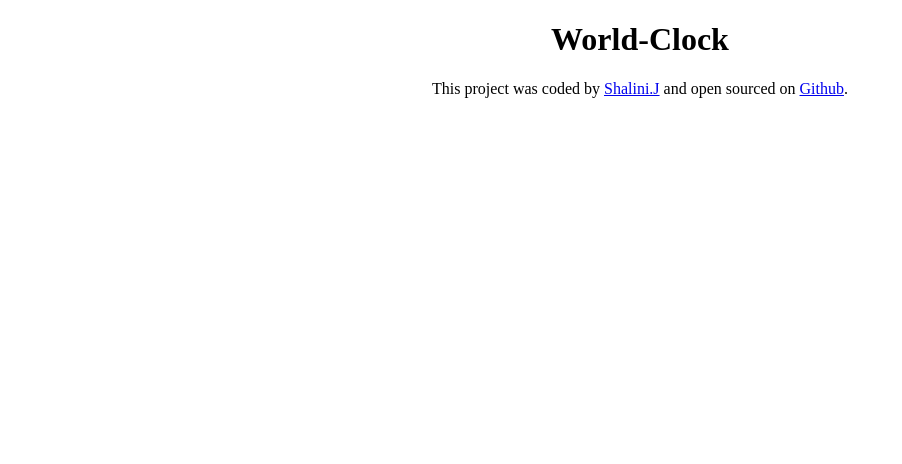
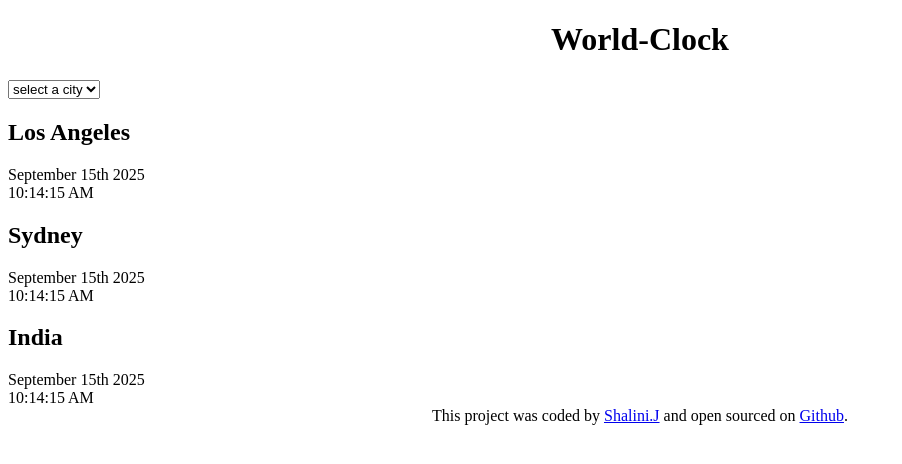
Before and after one commit to Shalini-jadala/World-Clock, a plain HTML site: page index.html in a window 1280 px wide. Shown: the whole page, without its empty margins (0-902 px from the left). Drawn offline with Linux system fonts and the light colour scheme.

Commit message:
added basic html

```diff
--- a/index.html
+++ b/index.html
@@ -7,7 +7,36 @@
     <title>World-Clock</title>
 </head>
 <body>
+    <div class="container">
     <h1>World-Clock</h1>
+
+    <select>
+        <option value="">select a city</option>
+        <option value="">America</option>
+        <option value="">Sydney</option>
+        <option value="">India</option>
+        <option value="">Paris</option>
+    </select>
+    <div class="city-name">
+        <h2>Los Angeles </h2>
+        <div class="date">September 15th 2025</div>
+        <div class="time">10:14:15 AM</div>
+    </div>
+
+    <div class="city-name">
+        <h2>Sydney </h2>
+        <div class="date">September 15th 2025</div>
+        <div class="time">10:14:15 AM</div>
+    </div>
+
+    <div class="city-name">
+        <h2>India </h2>
+        <div class="date">September 15th 2025</div>
+        <div class="time">10:14:15 AM</div>
+    </div>
+
+
+    </div>
 
     <footer>
         This project was coded by <a href="https://github.com/Shalini-jadala" target="_blank"> Shalini.J</a>
```
